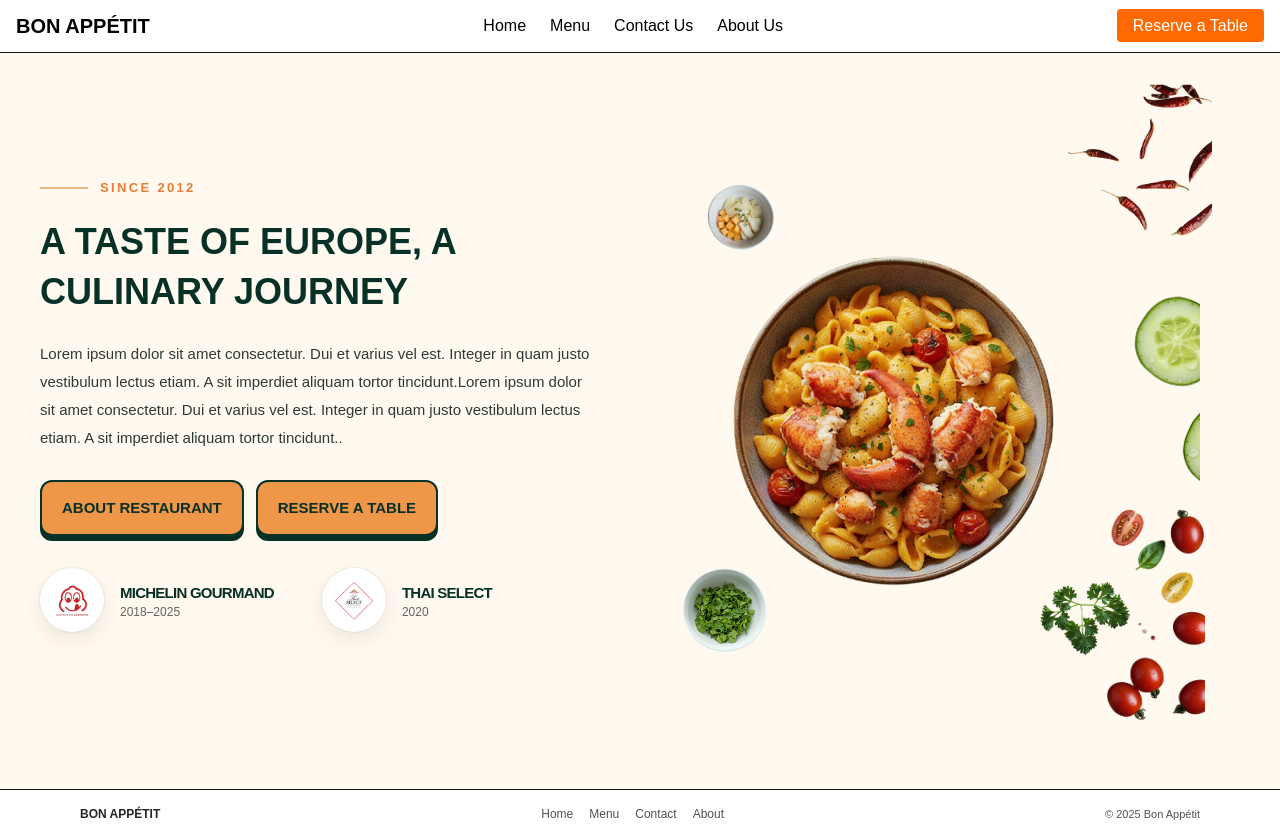
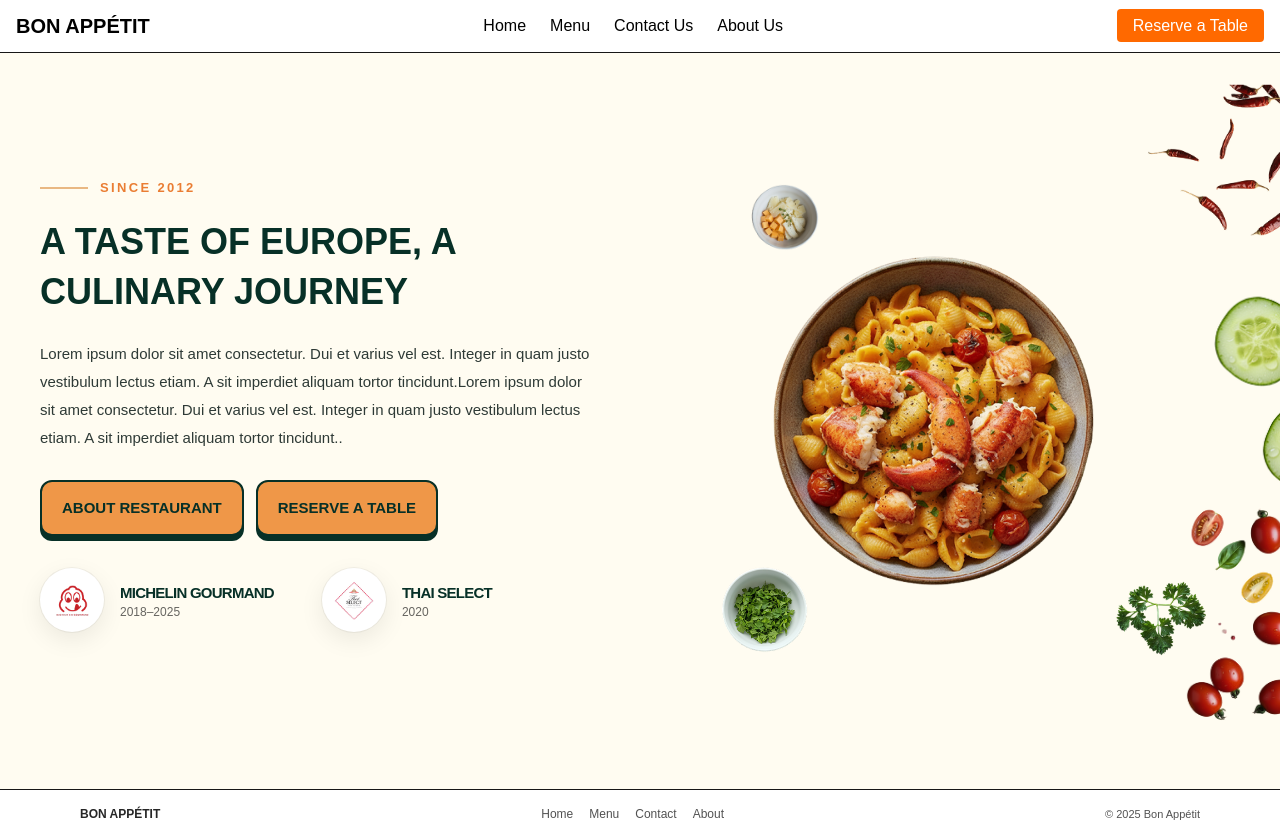
Before and after one commit to OrionLynn19/restaurant-bon-appetit, a Next.js app: page / in a window 1280 px wide. Built offline with nearby package versions, Linux system fonts and the light colour scheme.

Commit message:
heroSection: fixed reponsive design

```diff
--- a/src/components/Hero.tsx
+++ b/src/components/Hero.tsx
@@ -3,8 +3,8 @@ import Link from "next/link";
 
 export default function Hero() {
   return (
-    <section className="relative bg-[#FFF9EF] overflow-visible">
-      <div className="container w-full max-w-[1200px] px-6 md:px-0 md:pl-10">
+    <section className="relative bg-[#FFFCF1] overflow-visible">
+      <div className="container w-full max-w-[1200px] lg:max-w-[100%] px-6 md:px-0 md:pl-10">
         <div className="min-h-[92vh] flex flex-col md:flex-row items-center justify-between md:gap-10">
           <div className="order-2 md:order-1 flex-1 md:max-w-none">
             <div className="flex items-center gap-3">
```
